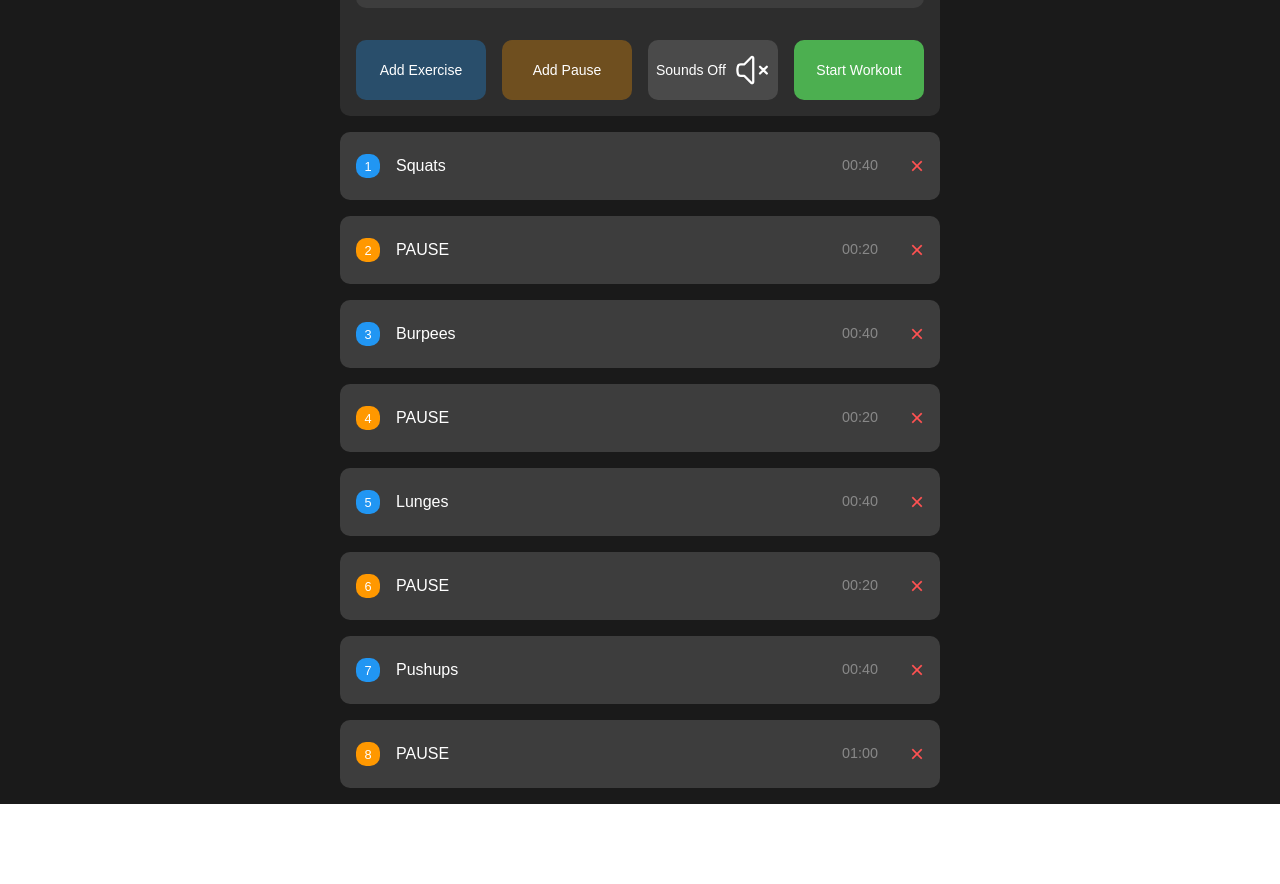
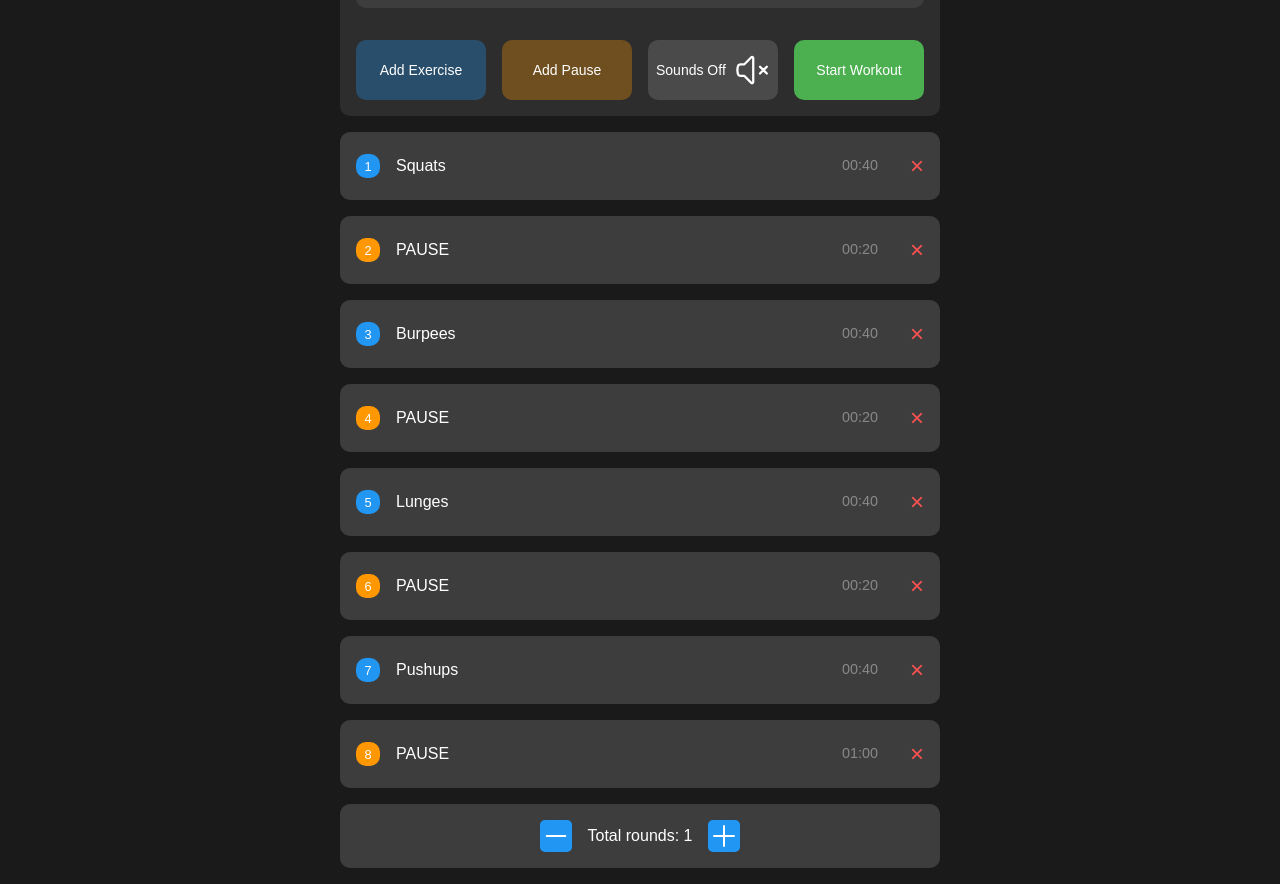
Before and after one commit to Joonasjoonasjoonas/workout-timer, a Next.js app: page / in a window 1280 px wide. Shown: the part 400-1284 px from the top of the page. Before the commit the page ends 1204 px from the top, so only its background shows below. Built offline with nearby package versions, Linux system fonts and the light colour scheme.

Commit message:
add total rounds functionality

```diff
--- a/src/app/globals.css
+++ b/src/app/globals.css
@@ -530,3 +530,55 @@ body {
   outline: none;
   box-shadow: none;
 }
+
+.total-rounds {
+  background-color: #3d3d3d;
+  border-radius: 10px;
+  padding: 1rem;
+  display: flex;
+  align-items: center;
+  justify-content: center;
+}
+
+.total-rounds-controls {
+  display: flex;
+  gap: 1rem;
+  align-items: center;
+  justify-content: center;
+}
+
+.total-rounds-text {
+  font-size: 1rem;
+  font-weight: 500;
+  color: #fff;
+
+  text-align: center;
+}
+
+.round-btn {
+  background-color: #2196F3;
+  color: white;
+  border: none;
+  border-radius: 5px;
+  width: 32px;
+  height: 32px;
+  display: flex;
+  align-items: center;
+  justify-content: center;
+  cursor: pointer;
+  transition: background-color 0.2s;
+}
+
+.round-btn:hover:not(:disabled) {
+  background-color: #1976D2;
+}
+
+.round-btn:disabled {
+  background-color: #2196F350;
+  cursor: not-allowed;
+}
+
+.round-btn:focus {
+  outline: none;
+  box-shadow: 0 0 0 2px rgba(129, 199, 132, 0.8);
+}
--- a/src/app/page.tsx
+++ b/src/app/page.tsx
@@ -22,6 +22,7 @@ import { Step } from '@/types/StepItem';
 import { formatTime, isValidTimeFormat } from '@/utils/utils';
 import { useAudio } from '@/hooks/useAudio';
 import SortableStepItem from '@/components/SortableStepItem';
+import { TotalRounds } from '@/components/TotalRounds';
 
 export default function Page() {
   // Remove unused timeUnit state
@@ -457,6 +458,12 @@ export default function Page() {
                   editStep={editStep}
                 />
               ))}
+              {steps.length > 0 && (
+                <TotalRounds
+                  repeatCount={repeatCount}
+                  setRepeatCount={setRepeatCount}
+                />
+              )}
             </div>
           </SortableContext>
         </DndContext>
--- /dev/null
+++ b/src/components/TotalRounds.tsx
@@ -0,0 +1,41 @@
+import { PlusIcon, MinusIcon } from '@heroicons/react/24/outline';
+
+interface TotalRoundsProps {
+  repeatCount: string;
+  setRepeatCount: (value: string) => void;
+}
+
+export function TotalRounds({ repeatCount, setRepeatCount }: TotalRoundsProps) {
+  const handleIncrement = () => {
+    const currentValue = parseInt(repeatCount) || 1;
+    setRepeatCount((currentValue + 1).toString());
+  };
+
+  const handleDecrement = () => {
+    const currentValue = parseInt(repeatCount) || 1;
+    if (currentValue > 1) {
+      setRepeatCount((currentValue - 1).toString());
+    }
+  };
+
+  return (
+    <div className="total-rounds">
+      <div className="total-rounds-controls">
+        <button
+          onClick={handleDecrement}
+          className="round-btn"
+          disabled={parseInt(repeatCount) === 1}
+        >
+          <MinusIcon className="w-4 h-4" />
+        </button>
+           <span className="total-rounds-text">Total rounds: {repeatCount || '1'}</span>
+        <button
+          onClick={handleIncrement}
+          className="round-btn"
+        >
+          <PlusIcon className="w-4 h-4" />
+        </button>
+      </div>
+    </div>
+  );
+}
```
